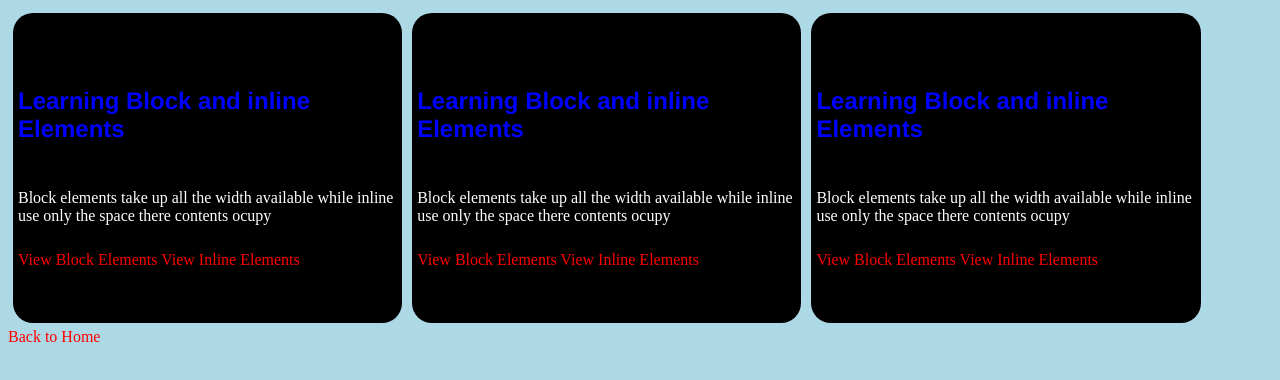
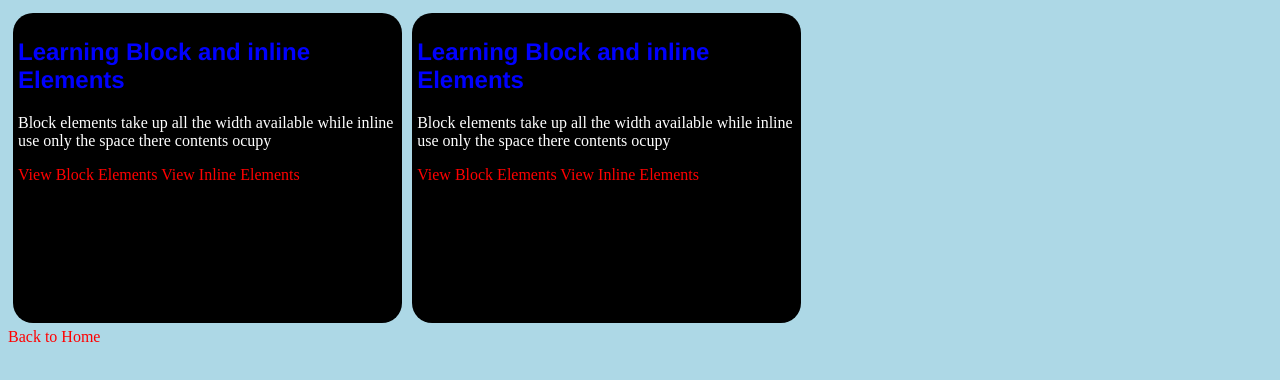
Before and after one commit to mumbereedger005-chris/edgerlibotaskwebpage, a plain HTML site: page block-inline.html in a window 1280 px wide. Drawn offline with Linux system fonts and the light colour scheme.

Commit message:
edited
edited

```diff
--- a/block-inline.html
+++ b/block-inline.html
@@ -21,11 +21,7 @@
             margin: 5px;
             border-radius: 20px;
             float: left;
-            gap: 10px;
-            display: flex;
-            flex-direction: column;
-            flex-wrap: wrap;
-            justify-content: center;
+
         }
         h2{
             color:blue;
@@ -58,11 +54,6 @@
         <p>Block elements take up all the width available while inline use only the space there contents ocupy</p>
         <a href="#">View Block Elements View Inline Elements</a>
     </div>
-      <div class="one">
-        <h2>Learning Block and inline Elements</h2>
-        <p>Block elements take up all the width available while inline use only the space there contents ocupy</p>
-        <a href="#">View Block Elements View Inline Elements</a>
-    </div>
     <div class="clear">
         <footer>
         <a href="index.html">Back to Home</a>
```
